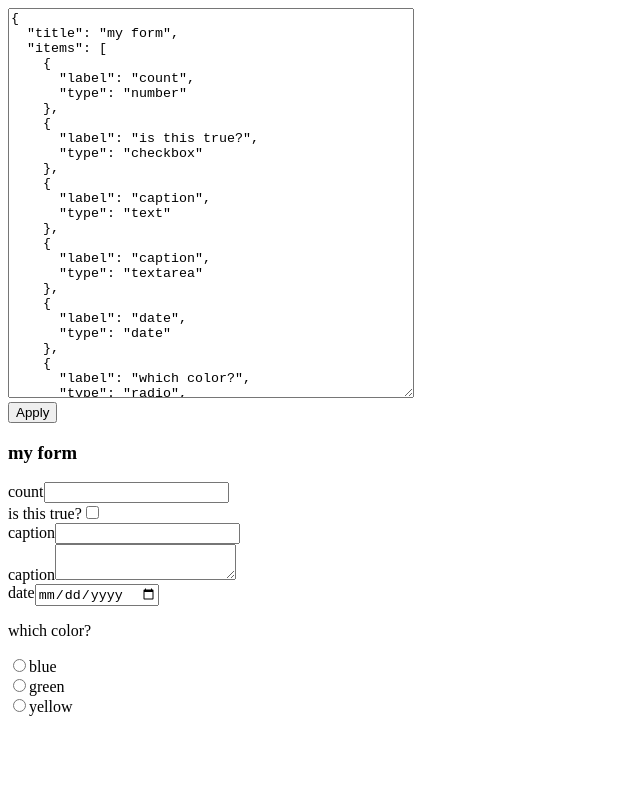
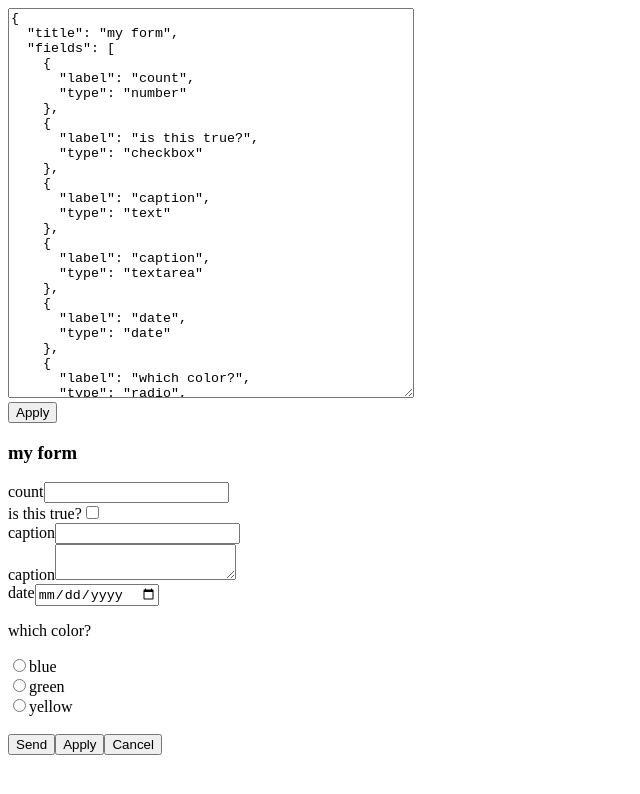
Before and after one commit to egrm/react-form-generator, a React app: page / in a window 1280 px wide. Shown: the top 794 px of the page, without its empty margins (0-640 px from the left). Built offline with nearby package versions, Linux system fonts and the light colour scheme; the HTML template or start-up script is replaced by a standard one.

Commit message:
add button support

```diff
--- a/src/App.js
+++ b/src/App.js
@@ -1,6 +1,6 @@
 import React from "react";
 import nanoid from "nanoid";
-import testConfig from './testConfig.js'
+import testConfig from "./testConfig.js";
 
 function BasicField({label, name, type}) {
   return (
@@ -46,23 +46,41 @@ function TextareaField({label, name}) {
   );
 }
 
+function FormButton({label, type}) {
+  return <button type={type}>{label}</button>;
+}
+
 function Result({config}) {
-  function renderItem(item) {
-    item.name = item.name || nanoid();
-    item.label = item.label || `Label for ${item.type}`;
-    switch (item.type) {
+  function renderField(field) {
+    field.name = field.name || nanoid();
+    field.label = field.label || `Label for ${field.type}`;
+    switch (field.type) {
       case "radio":
-        return <RadioField {...item} />;
+        return <RadioField {...field} />;
       case "textarea":
-        return <TextareaField {...item} />;
+        return <TextareaField {...field} />;
       default:
-        return <BasicField {...item} />;
+        return <BasicField {...field} />;
     }
+  }
+  function renderButton(button) {
+    button.name = button.name || "Click here";
+    return <FormButton {...button} />;
   }
   return (
     <div id="result">
       <h3>{config.title || "Your Form"}</h3>
-      {config.items.map((el, i) => renderItem(el))}
+      <div>
+        {config.fields.map((field, i) =>
+          renderField(field),
+        )}
+      </div>
+      <br />
+      <div>
+        {config.buttons.map((button, i) =>
+          renderButton(button),
+        )}
+      </div>
     </div>
   );
 }
--- a/src/testConfig.js
+++ b/src/testConfig.js
@@ -1,6 +1,6 @@
 const testConfig = `{
   "title": "my form",
-  "items": [
+  "fields": [
     {
       "label": "count",
       "type": "number"
@@ -39,6 +39,18 @@ const testConfig = `{
         }
       ]
     }
+  ],
+  "buttons": [
+    {
+      "label": "Send",
+      "type": "submit"
+    },
+    {
+      "label": "Apply"
+    },
+    {
+      "label": "Cancel"
+    }
   ]
 }`;
 
```
